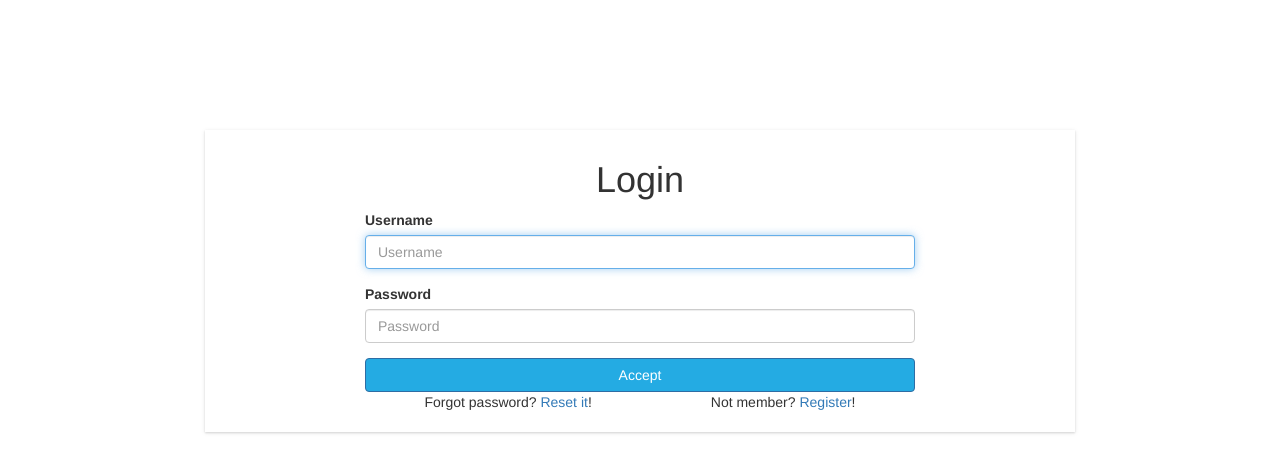
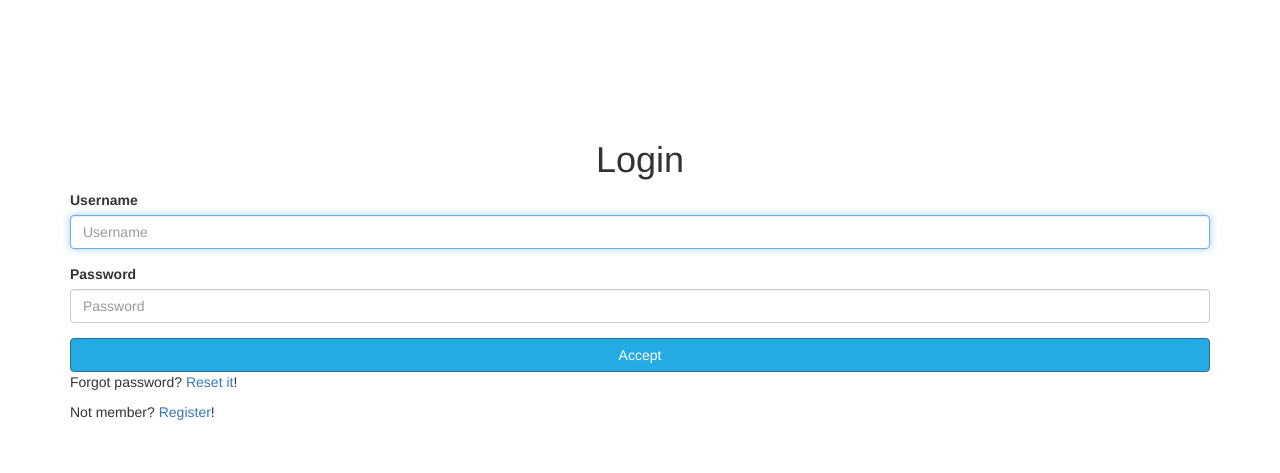
Before and after one commit to solvo/ECSL, a Django app: page /accounts/login/ in a window 1280 px wide. Shown: the top 473 px of the page. Run offline with Django 3.2, Linux system fonts and the light colour scheme; some libraries are stand-ins or nearby versions.

Commit message:
fix css and views

```diff
--- a/system/static/css/style.css
+++ b/system/static/css/style.css
@@ -1,2 +1,2 @@
-@font-face{font-family:'Lato';src:url("lato/lato-regular.eot");src:local("Ôÿ║"),url("lato/lato-regular.woff") format("woff"),url("lato/lato-regular.ttf") format("truetype"),url("lato/lato-regular.svg") format("svg");font-weight:normal;font-style:normal}.btn-primary{background-color:#24ABE3}.nav-main{background-color:#fff}.nav-main .navbar-header{padding:1rem}.nav-main .navbar-nav li{padding:1rem}.nav-main .navbar-nav li.active a{color:#E92177 !important}.nav-main .navbar-nav li a{transition:0.25s ease-in;color:#24ABE3 !important}.nav-main .navbar-nav li a:hover{color:#E92177 !important}.login-page{margin-top:12rem;padding:1rem 15rem}.login-page .login-content{box-shadow:0 1px 2px 0 rgba(0,0,0,0.13),0 1px 5px 0 rgba(0,0,0,0.08);padding:1rem}.login-page .login-content .login-title{text-align:center}.login-page .login-content .login-form,.login-page .login-content .login-extras{padding:0 15rem}.login-page .login-content .login-form button,.login-page .login-content .login-extras button{width:100%}.login-page .login-content .login-extras{display:flex;justify-content:space-around}
+@font-face{font-family:'Lato';src:url("lato/lato-regular.eot");src:local("Ôÿ║"),url("lato/lato-regular.woff") format("woff"),url("lato/lato-regular.ttf") format("truetype"),url("lato/lato-regular.svg") format("svg");font-weight:normal;font-style:normal}.btn-primary{background-color:#24ABE3}.nav-main{background-color:#fff}.nav-main .navbar-header{padding:1rem}.nav-main .navbar-nav li{padding:1rem}.nav-main .navbar-nav li.active a{color:#E92177 !important}.nav-main .navbar-nav li a{transition:0.25s ease-in;color:#24ABE3 !important}.nav-main .navbar-nav li a:hover{color:#E92177 !important}.login-page{margin-top:12rem}.login-page .login-content .login-title{text-align:center}.login-page .login-content .login-form button,.login-page .login-content .login-extras button{width:100%}
 /*# sourceMappingURL=style.css.map */
--- a/system/static/scss/_body.scss
+++ b/system/static/scss/_body.scss
@@ -1,21 +1,16 @@
 .login-page {
   margin-top: 12rem;
-  padding: 1rem 15rem;
   .login-content {
-    box-shadow: 0 1px 2px 0 rgba(0,0,0,0.13),0 1px 5px 0 rgba(0,0,0,0.08);
-    padding: 1rem;
     .login-title {
       text-align: center;
     }
     .login-form, .login-extras {
-      padding: 0 15rem;
       button {
         width: 100%;
       }
     }
     .login-extras {
-      display: flex;
-      justify-content: space-around;
+
     }
   }
 }
--- a/templates/base.html
+++ b/templates/base.html
@@ -19,7 +19,7 @@
 <body>
 {% block head %}
 {% endblock %}
-<div class="container container-fluid">
+<div class="col-sm-12">
 {% block content %}
 {% endblock %}
 </div>
--- a/templates/registration/login.html
+++ b/templates/registration/login.html
@@ -3,7 +3,7 @@
 {% load bootstrap3 %}
 {% block content %}
 <div class="row">
-    <div class="content login-page">
+    <div class="container login-page">
         <div class="login-content">
             <h1 class="login-title">{% trans "Login" %}</h1>
         <form class="login-form" method="post" action="{% url 'Login' %}">
--- a/templates/registration/registration_form.html
+++ b/templates/registration/registration_form.html
@@ -3,7 +3,7 @@
 {% load bootstrap3 %}
 {% block content %}
 <div class="row">
-    <div class="content registrer-page">
+    <div class="container registrer-page">
         <div class="registrer">
             <h1 class="register-title">{% trans "Register" %}</h1>
             <form class="register-form" method="post" action=".">
```
Also changed, not shown: 1 other file.
